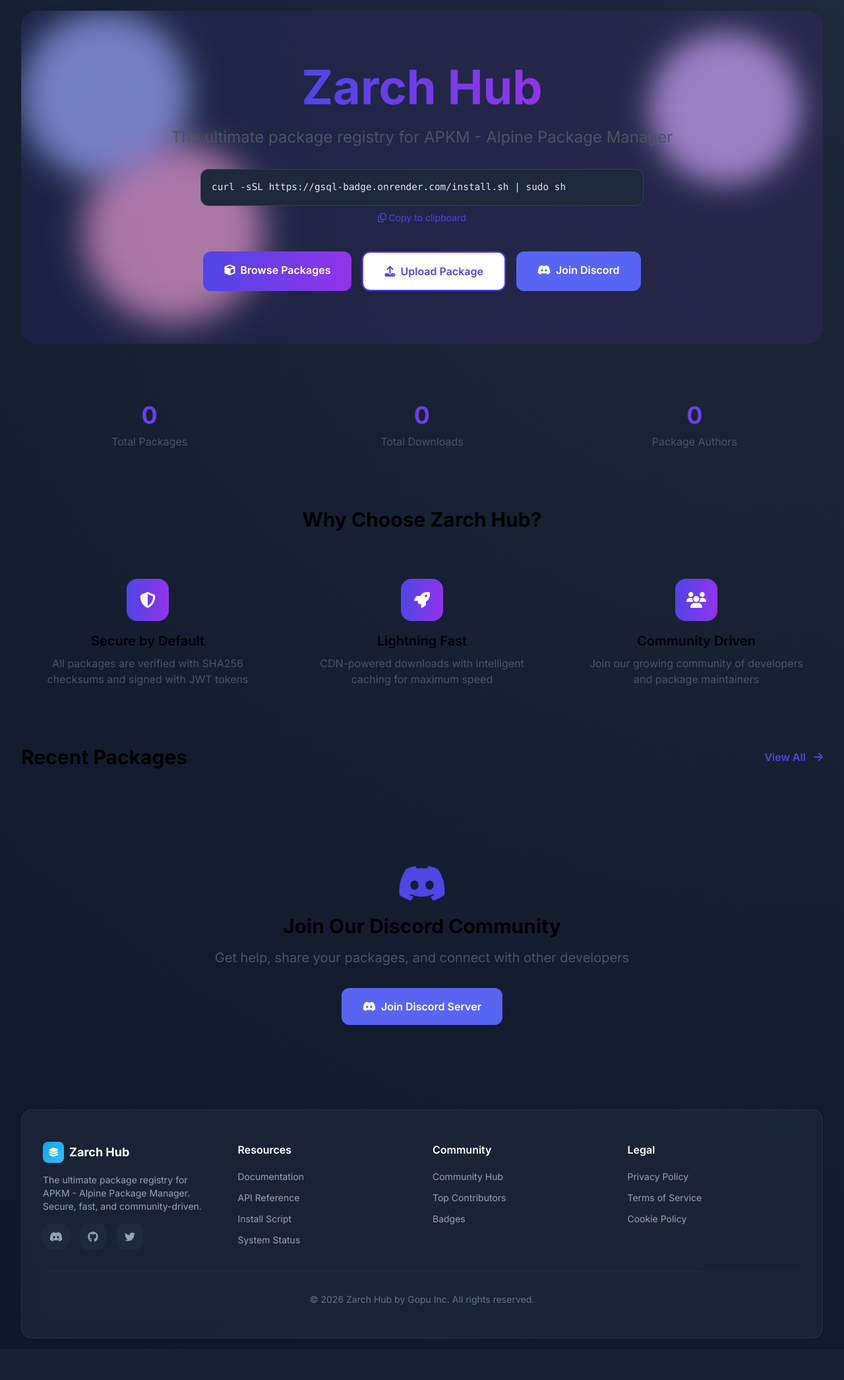
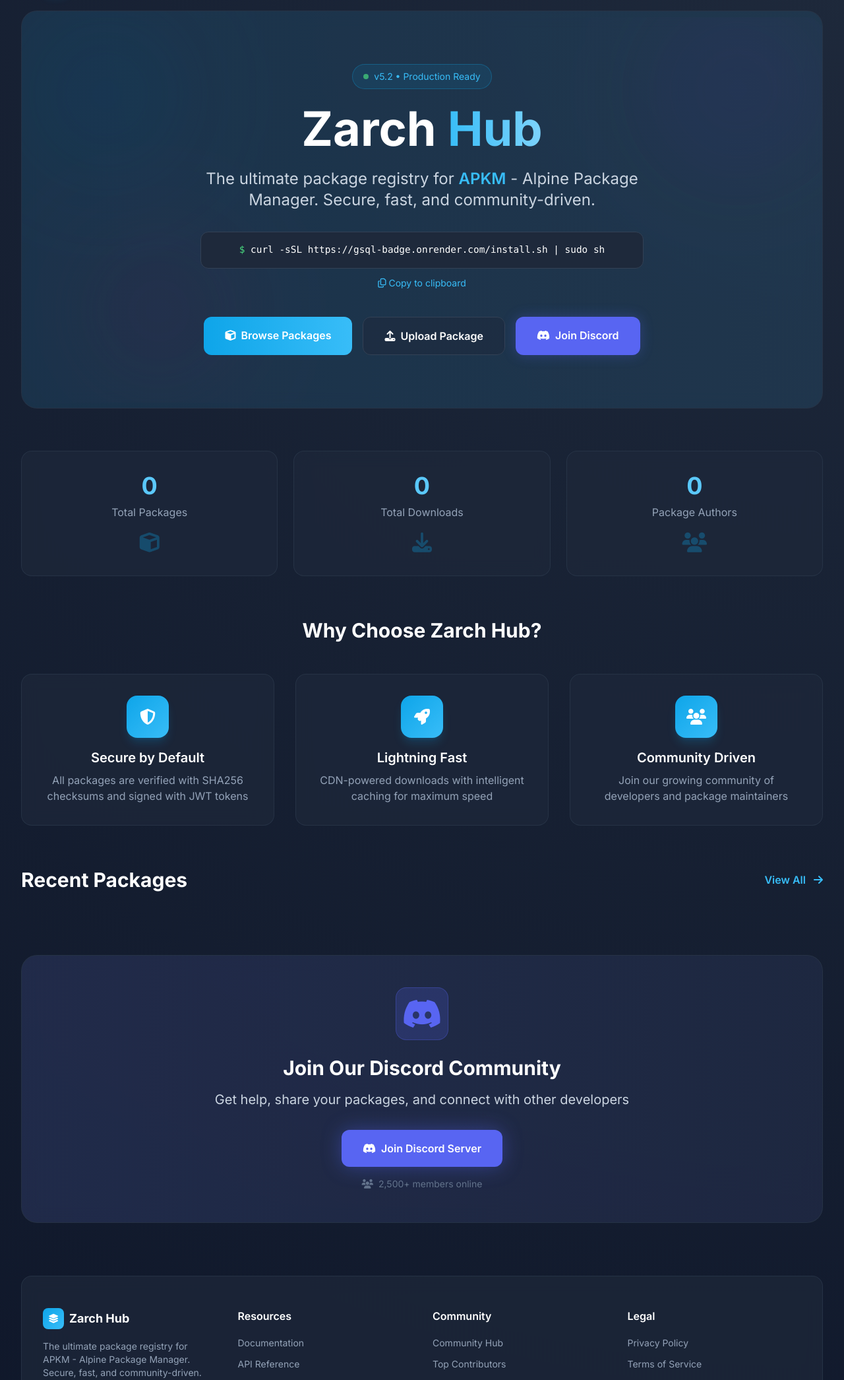
Before and after one commit to gopu-inc/gsql-badge, a Flask app: page / in a window 1280 px wide. Shown: the part 82-2173 px from the top of the page at 66% size. Before the commit the page ends 2110 px from the top, so only its background shows below. Run offline with Flask 3, Linux system fonts and the light colour scheme; parts of the project's set-up code (start-up, migrations or seed data) failed here and were passed over; some libraries are stand-ins or nearby versions.

Commit message:
Update index.html

```diff
--- a/templates/index.html
+++ b/templates/index.html
@@ -4,25 +4,38 @@
 
 {% block content %}
 <!-- Hero Section -->
-<section class="relative overflow-hidden rounded-3xl glassmorphism mb-16" data-aos="fade-up">
-    <div class="absolute inset-0 bg-gradient-to-r from-indigo-600 to-purple-600 opacity-10"></div>
+<section class="relative overflow-hidden rounded-3xl glass-card border border-slate-700/50 mb-16" data-aos="fade-up">
+    <div class="absolute inset-0 bg-gradient-to-r from-sky-500/10 to-sky-400/10"></div>
+
+    <!-- Animated Background Elements -->
+    <div class="absolute top-0 left-0 w-64 h-64 bg-sky-500/20 rounded-full mix-blend-multiply filter blur-3xl opacity-70 animate-float"></div>
+    <div class="absolute top-0 right-0 w-64 h-64 bg-purple-500/20 rounded-full mix-blend-multiply filter blur-3xl opacity-70 animate-float animation-delay-2000"></div>
+    <div class="absolute bottom-0 left-20 w-64 h-64 bg-pink-500/20 rounded-full mix-blend-multiply filter blur-3xl opacity-70 animate-float animation-delay-4000"></div>
+
     <div class="relative z-10 px-6 py-20 text-center">
+        <!-- Badge -->
+        <div class="inline-flex items-center px-4 py-2 bg-sky-500/10 border border-sky-500/30 rounded-full mb-6">
+            <span class="w-2 h-2 bg-green-400 rounded-full animate-pulse mr-2"></span>
+            <span class="text-sm text-sky-400">v5.2 • Production Ready</span>
+        </div>
+
         <h1 class="text-5xl md:text-7xl font-bold mb-6">
-            <span class="bg-gradient-to-r from-indigo-600 to-purple-600 bg-clip-text text-transparent">
-                Zarch Hub
-            </span>
+            <span class="text-white">Zarch</span>
+            <span class="bg-gradient-to-r from-sky-400 to-sky-300 bg-clip-text text-transparent">Hub</span>
         </h1>
-        <p class="text-xl md:text-2xl text-gray-600 mb-8 max-w-3xl mx-auto">
-            The ultimate package registry for APKM - Alpine Package Manager
+
+        <p class="text-xl md:text-2xl text-slate-300 mb-8 max-w-3xl mx-auto">
+            The ultimate package registry for <span class="text-sky-400 font-semibold">APKM</span> -
+            Alpine Package Manager. Secure, fast, and community-driven.
         </p>
 
         <!-- Quick Install -->
         <div class="max-w-2xl mx-auto mb-10">
-            <div class="code-block text-left">
-                <pre><code>curl -sSL https://gsql-badge.onrender.com/install.sh | sudo sh</code></pre>
+            <div class="code-block">
+                <pre><code class="text-green-400">$</code> <code class="text-white">curl -sSL https://gsql-badge.onrender.com/install.sh | sudo sh</code></pre>
             </div>
             <button onclick="copyToClipboard('curl -sSL https://gsql-badge.onrender.com/install.sh | sudo sh')"
-                    class="mt-2 text-sm text-indigo-600 hover:text-indigo-800">
+                    class="mt-3 text-sm text-sky-400 hover:text-sky-300 transition-colors">
                 <i class="far fa-copy mr-1"></i>Copy to clipboard
             </button>
         </div>
@@ -30,118 +43,122 @@
         <!-- CTA Buttons -->
         <div class="flex flex-wrap justify-center gap-4">
             <a href="/packages"
-               class="px-8 py-4 bg-gradient-to-r from-indigo-600 to-purple-600 text-white rounded-xl font-semibold hover:from-indigo-700 hover:to-purple-700 transform hover:scale-105 transition-all duration-300">
+               class="px-8 py-4 bg-gradient-to-r from-sky-500 to-sky-400 text-white rounded-xl font-semibold hover:from-sky-600 hover:to-sky-500 transform hover:scale-105 transition-all glow-button">
                 <i class="fas fa-cube mr-2"></i>Browse Packages
             </a>
             <a href="/upload"
-               class="px-8 py-4 bg-white text-indigo-600 rounded-xl font-semibold hover:bg-gray-50 transform hover:scale-105 transition-all duration-300 border-2 border-indigo-600">
+               class="px-8 py-4 bg-slate-800/50 text-white rounded-xl font-semibold hover:bg-slate-700/50 transform hover:scale-105 transition-all border border-slate-700 hover:border-sky-500/50">
                 <i class="fas fa-upload mr-2"></i>Upload Package
             </a>
-            <a href="https://discord.gg/W2xN49q9h"
-               class="px-8 py-4 bg-[#5865F2] text-white rounded-xl font-semibold hover:bg-[#4752C4] transform hover:scale-105 transition-all duration-300">
+            <a href="https://discord.gg/W2xN49q9h" target="_blank"
+               class="px-8 py-4 bg-[#5865F2] text-white rounded-xl font-semibold hover:bg-[#4752C4] transform hover:scale-105 transition-all glow-button" style="box-shadow: 0 0 20px rgba(88, 101, 242, 0.3);">
                 <i class="fab fa-discord mr-2"></i>Join Discord
             </a>
         </div>
     </div>
-
-    <!-- Animated Background Elements -->
-    <div class="absolute top-0 left-0 w-64 h-64 bg-indigo-300 rounded-full mix-blend-multiply filter blur-xl opacity-70 animate-blob"></div>
-    <div class="absolute top-0 right-0 w-64 h-64 bg-purple-300 rounded-full mix-blend-multiply filter blur-xl opacity-70 animate-blob animation-delay-2000"></div>
-    <div class="absolute bottom-0 left-20 w-64 h-64 bg-pink-300 rounded-full mix-blend-multiply filter blur-xl opacity-70 animate-blob animation-delay-4000"></div>
 </section>
 
 <!-- Stats Section -->
-<section class="grid grid-cols-1 md:grid-cols-3 gap-6 mb-16" data-aos="fade-up" data-aos-delay="100">
-    <div class="glassmorphism rounded-2xl p-6 text-center hover-lift">
-        <div class="text-4xl font-bold bg-gradient-to-r from-indigo-600 to-purple-600 bg-clip-text text-transparent mb-2">
+<section class="grid grid-cols-1 md:grid-cols-3 gap-6 mb-16">
+    <div class="glass-card rounded-2xl p-8 text-center border border-slate-700/50 hover:border-sky-500/30 transition-all" data-aos="fade-up" data-aos-delay="100">
+        <div class="text-4xl font-bold bg-gradient-to-r from-sky-400 to-sky-300 bg-clip-text text-transparent mb-2">
             {{ total_packages }}
         </div>
-        <div class="text-gray-600">Total Packages</div>
+        <div class="text-slate-400">Total Packages</div>
+        <div class="mt-4 text-3xl">
+            <i class="fas fa-cube text-sky-500/30"></i>
+        </div>
     </div>
-    <div class="glassmorphism rounded-2xl p-6 text-center hover-lift">
-        <div class="text-4xl font-bold bg-gradient-to-r from-indigo-600 to-purple-600 bg-clip-text text-transparent mb-2">
+    <div class="glass-card rounded-2xl p-8 text-center border border-slate-700/50 hover:border-sky-500/30 transition-all" data-aos="fade-up" data-aos-delay="150">
+        <div class="text-4xl font-bold bg-gradient-to-r from-sky-400 to-sky-300 bg-clip-text text-transparent mb-2">
             {{ total_downloads }}
         </div>
-        <div class="text-gray-600">Total Downloads</div>
+        <div class="text-slate-400">Total Downloads</div>
+        <div class="mt-4 text-3xl">
+            <i class="fas fa-download text-sky-500/30"></i>
+        </div>
     </div>
-    <div class="glassmorphism rounded-2xl p-6 text-center hover-lift">
-        <div class="text-4xl font-bold bg-gradient-to-r from-indigo-600 to-purple-600 bg-clip-text text-transparent mb-2">
+    <div class="glass-card rounded-2xl p-8 text-center border border-slate-700/50 hover:border-sky-500/30 transition-all" data-aos="fade-up" data-aos-delay="200">
+        <div class="text-4xl font-bold bg-gradient-to-r from-sky-400 to-sky-300 bg-clip-text text-transparent mb-2">
             {{ total_authors }}
         </div>
-        <div class="text-gray-600">Package Authors</div>
+        <div class="text-slate-400">Package Authors</div>
+        <div class="mt-4 text-3xl">
+            <i class="fas fa-users text-sky-500/30"></i>
+        </div>
     </div>
 </section>
 
 <!-- Features Section -->
-<section class="mb-16" data-aos="fade-up">
-    <h2 class="text-3xl font-bold text-center mb-12">Why Choose Zarch Hub?</h2>
+<section class="mb-16">
+    <h2 class="text-3xl font-bold text-center text-white mb-12" data-aos="fade-up">Why Choose Zarch Hub?</h2>
     <div class="grid grid-cols-1 md:grid-cols-3 gap-8">
-        <div class="glassmorphism rounded-2xl p-6 text-center hover-lift">
-            <div class="w-16 h-16 bg-gradient-to-r from-indigo-600 to-purple-600 rounded-2xl flex items-center justify-center mx-auto mb-4">
+        <div class="glass-card rounded-2xl p-8 text-center border border-slate-700/50 hover:border-sky-500/30 transition-all group" data-aos="fade-up" data-aos-delay="250">
+            <div class="w-16 h-16 bg-gradient-to-br from-sky-500 to-sky-400 rounded-2xl flex items-center justify-center mx-auto mb-4 group-hover:scale-110 transition-transform shadow-lg shadow-sky-500/20">
                 <i class="fas fa-shield-alt text-white text-2xl"></i>
             </div>
-            <h3 class="text-xl font-semibold mb-2">Secure by Default</h3>
-            <p class="text-gray-600">All packages are verified with SHA256 checksums and signed with JWT tokens</p>
+            <h3 class="text-xl font-semibold text-white mb-2">Secure by Default</h3>
+            <p class="text-slate-400">All packages are verified with SHA256 checksums and signed with JWT tokens</p>
         </div>
-        <div class="glassmorphism rounded-2xl p-6 text-center hover-lift">
-            <div class="w-16 h-16 bg-gradient-to-r from-indigo-600 to-purple-600 rounded-2xl flex items-center justify-center mx-auto mb-4">
+        <div class="glass-card rounded-2xl p-8 text-center border border-slate-700/50 hover:border-sky-500/30 transition-all group" data-aos="fade-up" data-aos-delay="300">
+            <div class="w-16 h-16 bg-gradient-to-br from-sky-500 to-sky-400 rounded-2xl flex items-center justify-center mx-auto mb-4 group-hover:scale-110 transition-transform shadow-lg shadow-sky-500/20">
                 <i class="fas fa-rocket text-white text-2xl"></i>
             </div>
-            <h3 class="text-xl font-semibold mb-2">Lightning Fast</h3>
-            <p class="text-gray-600">CDN-powered downloads with intelligent caching for maximum speed</p>
+            <h3 class="text-xl font-semibold text-white mb-2">Lightning Fast</h3>
+            <p class="text-slate-400">CDN-powered downloads with intelligent caching for maximum speed</p>
         </div>
-        <div class="glassmorphism rounded-2xl p-6 text-center hover-lift">
-            <div class="w-16 h-16 bg-gradient-to-r from-indigo-600 to-purple-600 rounded-2xl flex items-center justify-center mx-auto mb-4">
+        <div class="glass-card rounded-2xl p-8 text-center border border-slate-700/50 hover:border-sky-500/30 transition-all group" data-aos="fade-up" data-aos-delay="350">
+            <div class="w-16 h-16 bg-gradient-to-br from-sky-500 to-sky-400 rounded-2xl flex items-center justify-center mx-auto mb-4 group-hover:scale-110 transition-transform shadow-lg shadow-sky-500/20">
                 <i class="fas fa-users text-white text-2xl"></i>
             </div>
-            <h3 class="text-xl font-semibold mb-2">Community Driven</h3>
-            <p class="text-gray-600">Join our growing community of developers and package maintainers</p>
+            <h3 class="text-xl font-semibold text-white mb-2">Community Driven</h3>
+            <p class="text-slate-400">Join our growing community of developers and package maintainers</p>
         </div>
     </div>
 </section>
 
 <!-- Recent Packages -->
-<section class="mb-16" data-aos="fade-up">
-    <div class="flex justify-between items-center mb-8">
-        <h2 class="text-3xl font-bold">Recent Packages</h2>
-        <a href="/packages" class="text-indigo-600 hover:text-indigo-800 font-semibold">
-            View All <i class="fas fa-arrow-right ml-2"></i>
+<section class="mb-16">
+    <div class="flex justify-between items-center mb-8" data-aos="fade-up">
+        <h2 class="text-3xl font-bold text-white">Recent Packages</h2>
+        <a href="/packages" class="text-sky-400 hover:text-sky-300 font-semibold transition-all group">
+            View All <i class="fas fa-arrow-right ml-2 group-hover:translate-x-1 transition-transform"></i>
         </a>
     </div>
 
     <div class="grid grid-cols-1 md:grid-cols-2 lg:grid-cols-3 gap-6">
         {% for package in packages %}
-        <div class="glassmorphism rounded-2xl p-6 hover-lift group">
+        <div class="glass-card rounded-2xl p-6 border border-slate-700/50 hover:border-sky-500/30 transition-all group" data-aos="fade-up" data-aos-delay="{{ loop.index * 50 }}">
             <div class="flex items-start justify-between mb-4">
                 <div>
                     <h3 class="text-xl font-semibold">
-                        <a href="/package/{{ package.name }}" class="hover:text-indigo-600">
+                        <a href="/package/{{ package.name }}" class="text-white hover:text-sky-400">
                             {{ package.name }}
                         </a>
                     </h3>
-                    <p class="text-sm text-gray-500">by {{ package.author }}</p>
+                    <p class="text-sm text-slate-400">by {{ package.author }}</p>
                 </div>
-                <span class="px-3 py-1 bg-indigo-100 text-indigo-600 rounded-full text-sm">
+                <span class="px-3 py-1 bg-sky-500/10 text-sky-400 rounded-full text-sm border border-sky-500/30">
                     v{{ package.version }}
                 </span>
             </div>
 
-            <p class="text-gray-600 mb-4">
+            <p class="text-slate-400 mb-4 text-sm">
                 {{ package.description if package.description else 'No description available' }}
             </p>
 
-            <div class="flex items-center justify-between text-sm text-gray-500">
-                <span><i class="fas fa-download mr-1"></i>{{ package.downloads }} downloads</span>
-                <span><i class="far fa-clock mr-1"></i>{{ package.created_at[:10] }}</span>
+            <div class="flex items-center justify-between text-sm text-slate-500">
+                <span><i class="fas fa-download mr-1 text-sky-400"></i>{{ package.downloads }} downloads</span>
+                <span><i class="far fa-clock mr-1 text-sky-400"></i>{{ package.created_at[:10] }}</span>
             </div>
 
             <div class="mt-4 flex space-x-2">
                 <a href="/package/{{ package.name }}"
-                   class="flex-1 text-center px-4 py-2 bg-indigo-600 text-white rounded-lg hover:bg-indigo-700 transition-colors">
+                   class="flex-1 text-center px-4 py-2 bg-sky-500 text-white rounded-lg hover:bg-sky-600 transition-all glow-button">
                     View Details
                 </a>
                 <a href="/package/download/{{ package.scope }}/{{ package.name }}/{{ package.version }}/{{ package.release }}/{{ package.arch }}"
-                   class="px-4 py-2 bg-gray-100 text-gray-600 rounded-lg hover:bg-gray-200 transition-colors">
+                   class="px-4 py-2 bg-slate-800 text-slate-300 rounded-lg hover:bg-sky-500 hover:text-white transition-all">
                     <i class="fas fa-download"></i>
                 </a>
             </div>
@@ -151,36 +168,45 @@
 </section>
 
 <!-- Discord CTA -->
-<section class="glassmorphism rounded-3xl p-12 text-center" data-aos="fade-up">
-    <i class="fab fa-discord text-6xl text-indigo-600 mb-4"></i>
-    <h2 class="text-3xl font-bold mb-4">Join Our Discord Community</h2>
-    <p class="text-xl text-gray-600 mb-8 max-w-2xl mx-auto">
-        Get help, share your packages, and connect with other developers
-    </p>
-    <a href="https://discord.gg/W2xN49q9h"
-       class="inline-flex items-center px-8 py-4 bg-[#5865F2] text-white rounded-xl font-semibold hover:bg-[#4752C4] transform hover:scale-105 transition-all duration-300">
-        <i class="fab fa-discord mr-2"></i>
-        Join Discord Server
-    </a>
+<section class="glass-card rounded-3xl p-12 text-center border border-slate-700/50 relative overflow-hidden" data-aos="fade-up">
+    <div class="absolute inset-0 bg-gradient-to-r from-[#5865F2]/10 to-[#5865F2]/5"></div>
+    <div class="relative z-10">
+        <div class="w-20 h-20 bg-[#5865F2]/20 rounded-2xl flex items-center justify-center mx-auto mb-6 border border-[#5865F2]/30">
+            <i class="fab fa-discord text-5xl text-[#5865F2]"></i>
+        </div>
+        <h2 class="text-3xl font-bold text-white mb-4">Join Our Discord Community</h2>
+        <p class="text-xl text-slate-300 mb-8 max-w-2xl mx-auto">
+            Get help, share your packages, and connect with other developers
+        </p>
+        <a href="https://discord.gg/W2xN49q9h" target="_blank"
+           class="inline-flex items-center px-8 py-4 bg-[#5865F2] text-white rounded-xl font-semibold hover:bg-[#4752C4] transform hover:scale-105 transition-all glow-button"
+           style="box-shadow: 0 0 30px rgba(88, 101, 242, 0.4);">
+            <i class="fab fa-discord mr-2"></i>
+            Join Discord Server
+        </a>
+        <p class="text-slate-500 mt-4 text-sm">
+            <i class="fas fa-users mr-1"></i> 2,500+ members online
+        </p>
+    </div>
 </section>
 
 <script>
 function copyToClipboard(text) {
     navigator.clipboard.writeText(text).then(() => {
-        alert('Copied to clipboard!');
+        // Show a temporary notification
+        const notification = document.createElement('div');
+        notification.className = 'fixed top-24 right-4 glass-card px-6 py-3 rounded-xl border border-green-500/50 bg-green-500/10 text-green-400 z-50 animate-float';
+        notification.innerHTML = '<i class="fas fa-check-circle mr-2"></i>Copied to clipboard!';
+        document.body.appendChild(notification);
+        setTimeout(() => notification.remove(), 2000);
     });
 }
 </script>
 
 <style>
-@keyframes blob {
-    0% { transform: translate(0px, 0px) scale(1); }
-    33% { transform: translate(30px, -50px) scale(1.1); }
-    66% { transform: translate(-20px, 20px) scale(0.9); }
-    100% { transform: translate(0px, 0px) scale(1); }
-}
-.animate-blob {
-    animation: blob 7s infinite;
+@keyframes float {
+    0%, 100% { transform: translateY(0px); }
+    50% { transform: translateY(-20px); }
 }
 .animation-delay-2000 {
     animation-delay: 2s;
```
